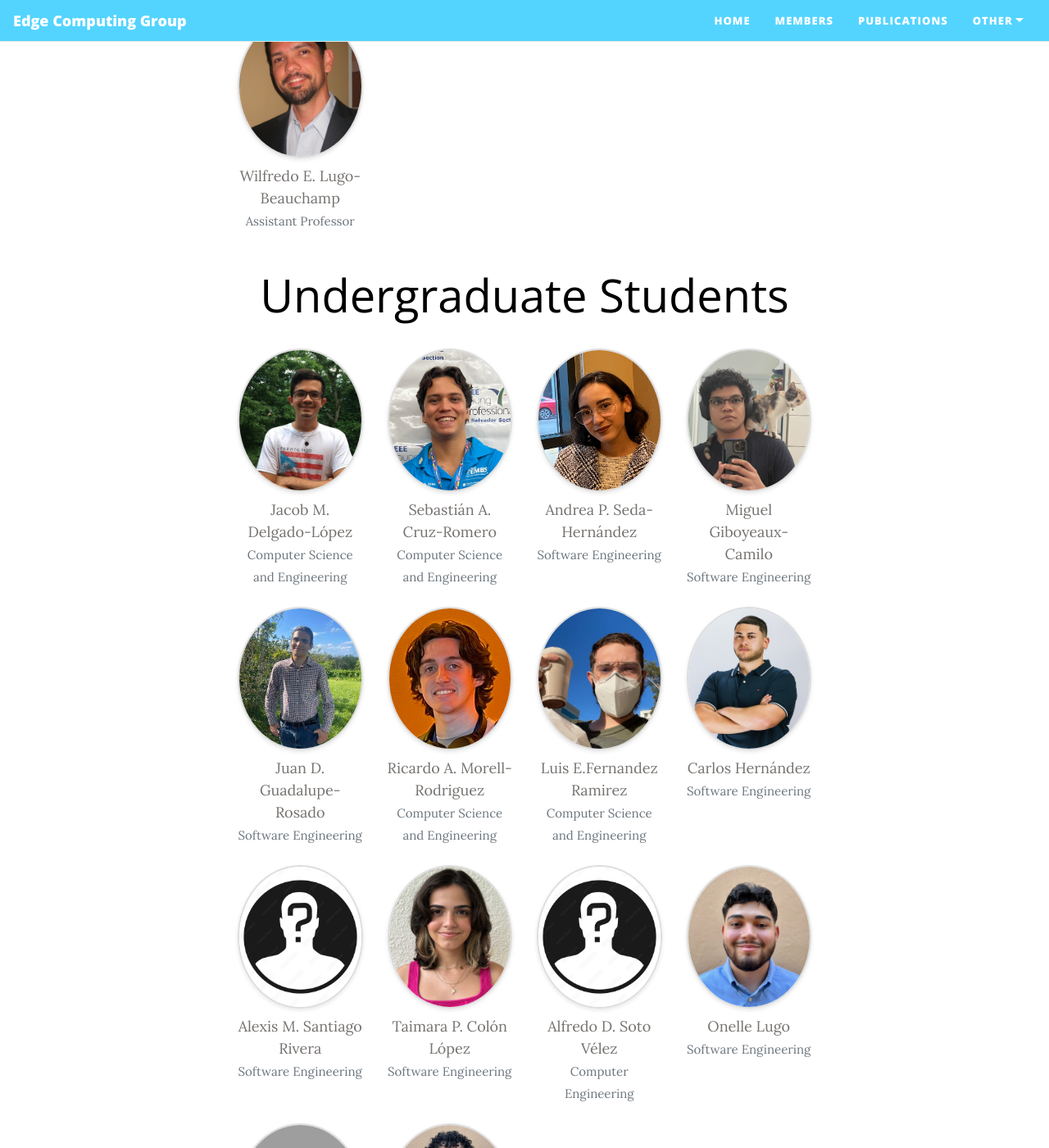
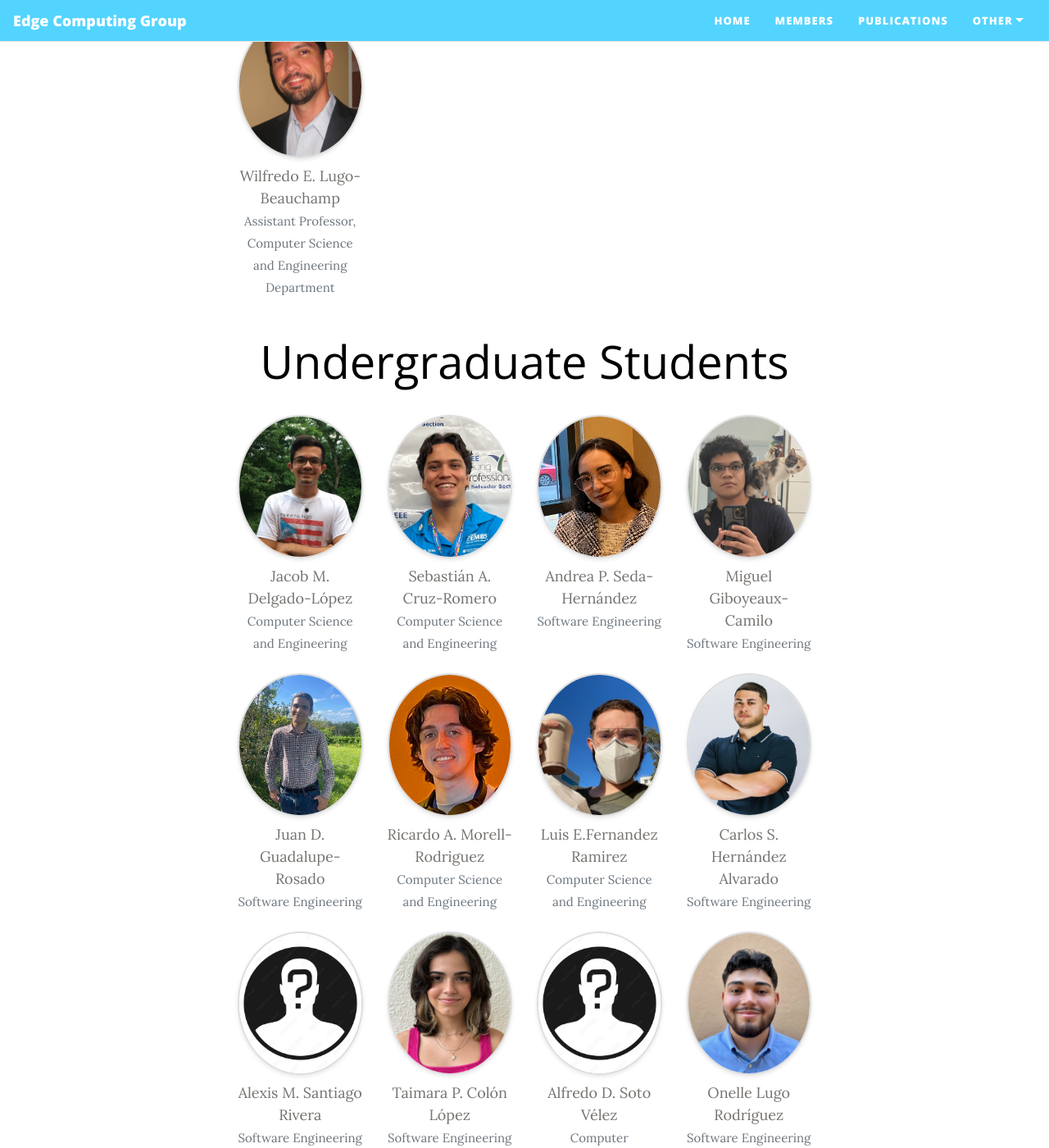
Before and after one commit to edge-computing-upr/web, a Jekyll site: the page built from pages/members.md, in a window 1280 px wide and 1400 px high, scrolled down 347 px. Shown: the whole window at 82% size. Built offline with Jekyll 4.4.1, drawn with Linux system fonts in a browser that asks for light colours; some of the changed text lies outside the part shown; grey boxes are pictures that could not be loaded.

```diff
--- a/_data/members.yml
+++ b/_data/members.yml
@@ -4,7 +4,7 @@
       list:
         - name: Wilfredo E. Lugo-Beauchamp
           image: ../../images/members/wilfredo.jpg
-          role: Assistant Professor
+          role: Assistant Professor, Computer Science and Engineering Department
           website: https://www.linkedin.com/in/wilfredo-lugo-beauchamp-0b083838/
           alt:
         # - name:
@@ -127,7 +127,7 @@
           image: ../../images/members/luis_fernandez.jpg
           website: https://www.linkedin.com/in/luis-fernandez-ramirez/
           alt:
-        - name: Carlos Hernández
+        - name: Carlos S. Hernández Alvarado
           role: Software Engineering
           image: ../../images/members/carlos_hernandez.jpg
           website: https://www.linkedin.com/in/carloshernandez11/
@@ -149,12 +149,12 @@
           image: ../../images/members/test_img.jpg
           website: https://www.linkedin.com/in/alfredo-d-soto-velez/
           alt:
-        - name: Onelle Lugo
+        - name: Onelle Lugo Rodríguez
           role: Software Engineering
           image: ../../images/members/onelle_lugo.jpg
           website: https://www.linkedin.com/in/onnellelugo/
           alt:
-        - name: Jorge Rivera
+        - name: Jorge L. Rivera González
           role: Software Engineering and minor in Atmospheric Sciences and Meteorology
           image: ../../images/members/jorge_rivera.jpg
           website: https://www.linkedin.com/in/jorge-rivera-317b09170/
```
Also changed, not shown: pages/lab_photos.md (+5 -5 lines), 1 other file.
